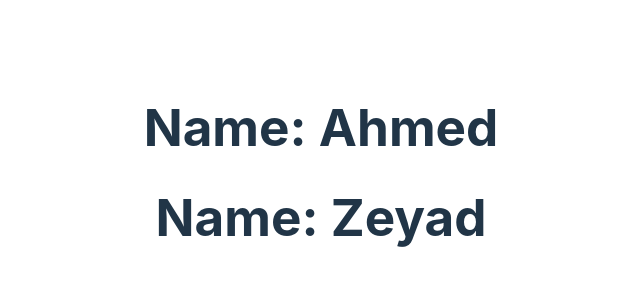
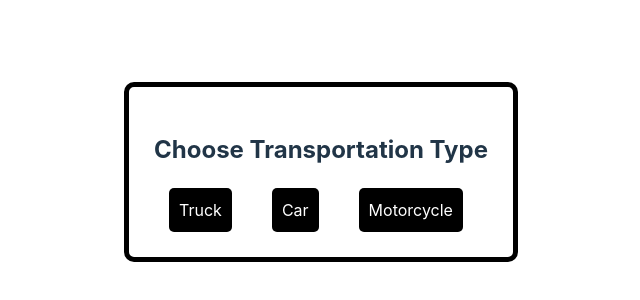
Before and after one commit to ZeyadAttia5/El-m4t4teen, a React (Vite) app in the folder Helpawy/: page / in a window 1280 px wide. Shown: the part 228-528 px from the top of the page, without its empty margins (319-959 px from the left). Built offline with nearby package versions, Linux system fonts and the light colour scheme.

Commit message:
added the Transportation Picker Componenet

```diff
--- a/Helpawy/src/App.jsx
+++ b/Helpawy/src/App.jsx
@@ -1,11 +1,12 @@
 import './App.css'
-import Student from './Student.jsx'
+import TransportationPicker from './TransportationPicker/TransportationPicker.jsx'
 
 function App() {
 
   return (
     <>
-      <Student name="Ahmed" />
+      {/* <Student name="Ahmed" /> */}
+      <TransportationPicker />
     </>
   )
 }
--- /dev/null
+++ b/Helpawy/src/TransportationPicker/TransportationPicker.css
@@ -0,0 +1,29 @@
+.transportation-container {
+    text-align: center;
+    border-radius: 10px;
+    border: 5px solid black;
+    padding: 25px;
+  }
+
+  .transportation-options {
+    display: flex;
+    justify-content: space-around;
+  }
+
+  .transportation-option {
+    padding: 10px;
+    cursor: pointer;
+    border-radius: 5px;
+    margin-right: 10px;
+    background-color: black;
+    color: white;
+    transition: background-color 0.3s ease-in-out;
+  }
+
+  .transportation-option:hover {
+    background-color: gray;
+  }
+
+  .transportation-option.selected {
+    background-color: gray;
+  }
--- /dev/null
+++ b/Helpawy/src/TransportationPicker/TransportationPicker.jsx
@@ -0,0 +1,39 @@
+import React, { useState } from 'react';
+import './TransportationPicker.css'; // Import the CSS file for styling
+
+const TransportationPicker = ({ onSelectTransportation }) => {
+  const [selectedTransportation, setSelectedTransportation] = useState('');
+
+  const handleSelectTransportation = (transportation) => {
+    setSelectedTransportation(transportation);
+    onSelectTransportation(transportation);
+  };
+
+  return (
+    <div className="transportation-container">
+      <h2>Choose Transportation Type</h2>
+      <div className="transportation-options">
+        <div
+          className={`transportation-option ${selectedTransportation === 'truck' ? 'selected' : ''}`}
+          onClick={() => handleSelectTransportation('truck')}
+        >
+          Truck
+        </div>
+        <div
+          className={`transportation-option ${selectedTransportation === 'car' ? 'selected' : ''}`}
+          onClick={() => handleSelectTransportation('car')}
+        >
+          Car
+        </div>
+        <div
+          className={`transportation-option ${selectedTransportation === 'motorcycle' ? 'selected' : ''}`}
+          onClick={() => handleSelectTransportation('motorcycle')}
+        >
+          Motorcycle
+        </div>
+      </div>
+    </div>
+  );
+};
+
+export default TransportationPicker;
--- a/Helpawy/src/main.jsx
+++ b/Helpawy/src/main.jsx
@@ -7,6 +7,6 @@ import './index.css'
 ReactDOM.createRoot(document.getElementById('root')).render(
   <React.StrictMode>
     <App />
-    <Student name="Zeyad"/>
+    {/* <Student name="Zeyad"/> */}
   </React.StrictMode>,
 )
```
